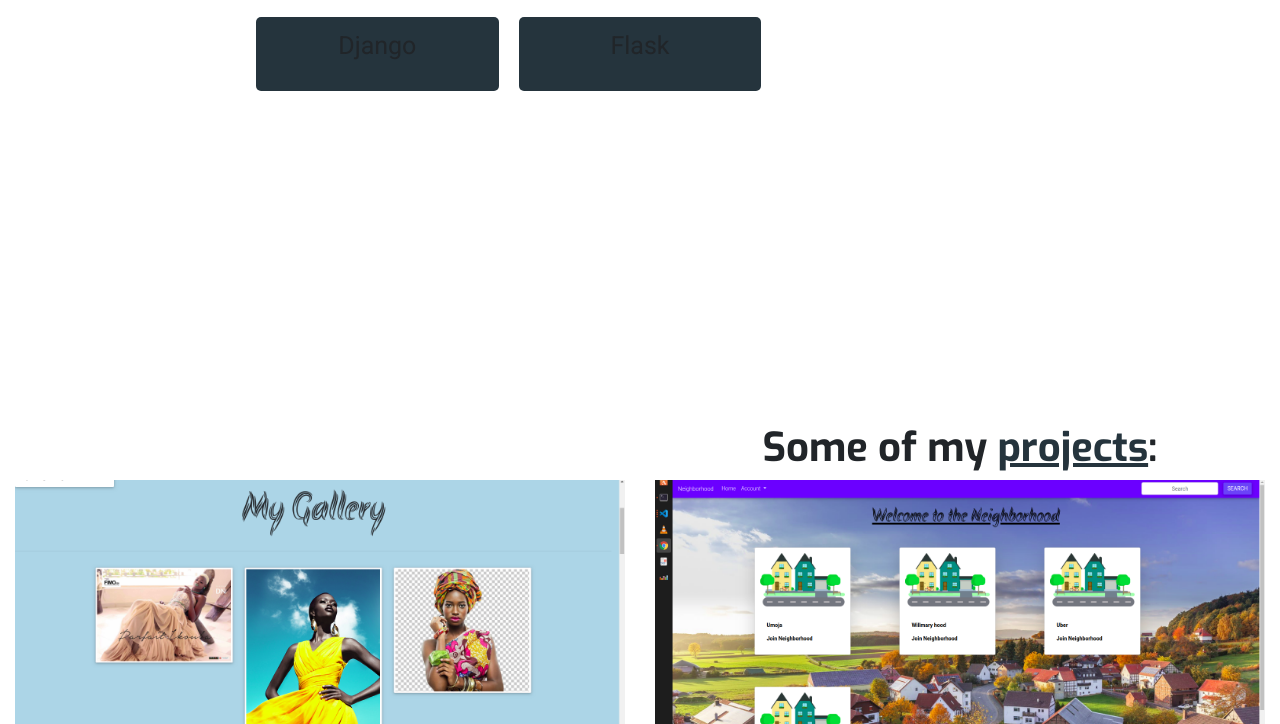
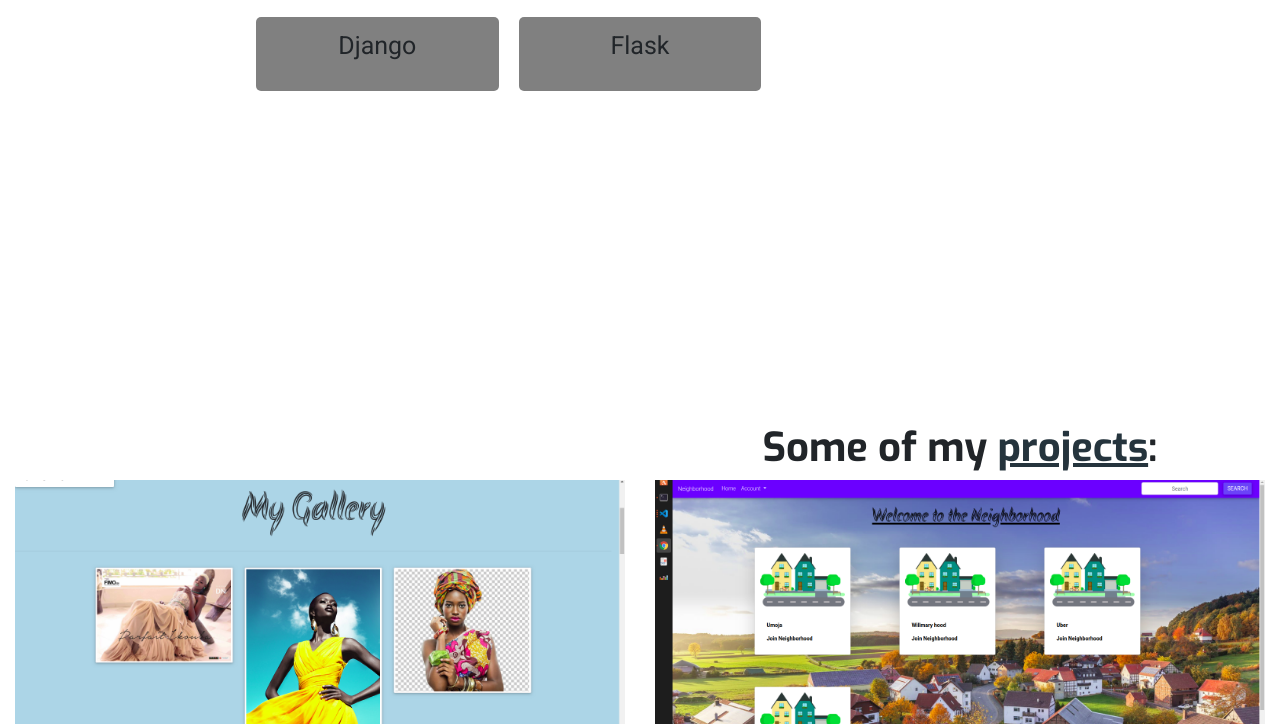
Before and after one commit to Julzpeter/Folio, a plain HTML site: page index.html in a window 1280 px wide. Shown: the part 1236-1960 px from the top of the page. Drawn offline with nearby package versions, Linux system fonts and the light colour scheme.

Commit message:
updates the styles

```diff
--- a/main.css
+++ b/main.css
@@ -187,7 +187,7 @@ html, body {
 #tool-box h2 {
     font-size: 40px;
     font-weight: bold;
-    color: var(--grey);
+    /* color: var(--grey); */
     font-family: 'Exo', sans-serif;
 }
 
@@ -205,7 +205,7 @@ html, body {
 }
 
 .tools {
-    background-color: #25343d;
+    background-color:grey;
     border-radius: 5px;
     text-align: center;
     position: relative;
```
